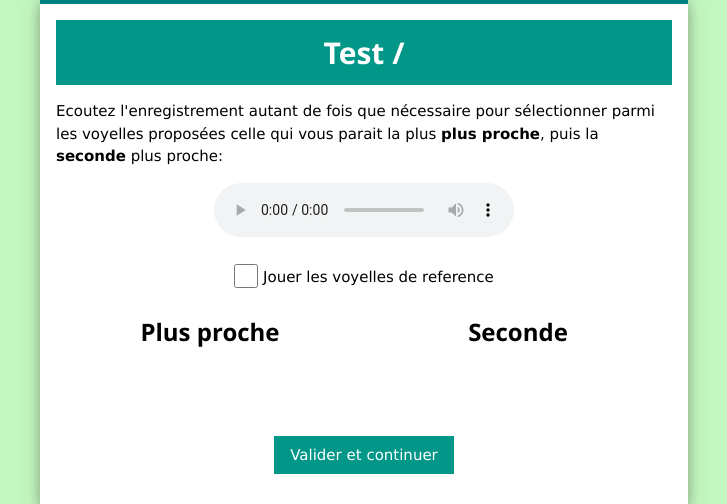
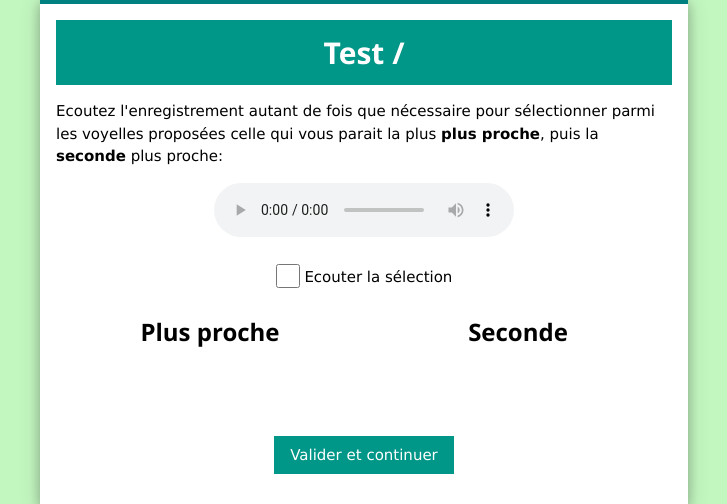
Before and after one commit to ZelvStudio/vowel-discrimination-task, a Python web app: template templates/trial.html in a window 1280 px wide. Shown: the part 33-537 px from the top of the page, without its empty margins (276-1003 px from the left). Run offline with Jinja, Linux system fonts and the light colour scheme; the template is opened without the code that fills it, so the values that code supplies are empty.

Commit message:
clearer label for feedback checkbox

```diff
--- a/templates/trial.html
+++ b/templates/trial.html
@@ -54,7 +54,7 @@
             <p>
             <div class="w3-center">
                 <input class='w3-check' type='checkbox' id='vowel_feedback' name='vowel_feedback' {% if vowel_feedback %} checked='checked' {% endif %} onclick='feedback = !feedback'>
-                <label for='vowel_feedback'> Jouer les voyelles de reference </>
+                <label for='vowel_feedback'> Ecouter la sélection </>
             </div>
             </p>
 
```
